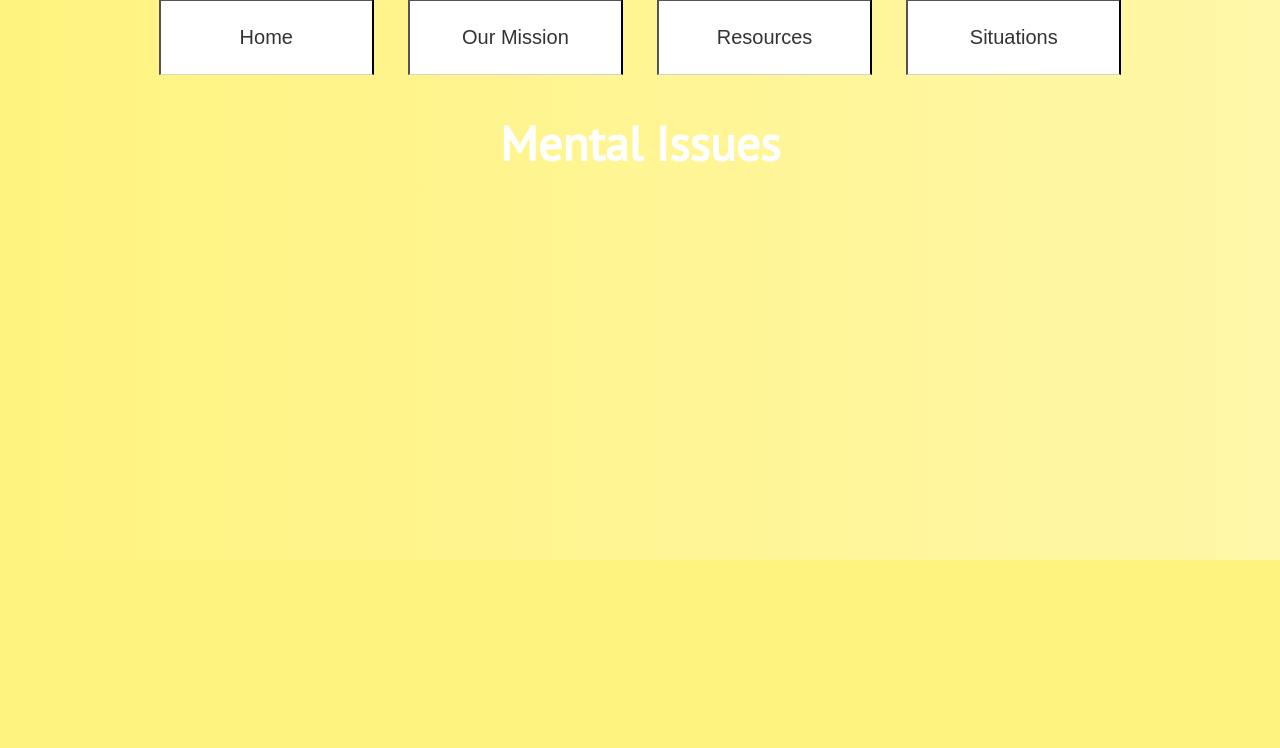
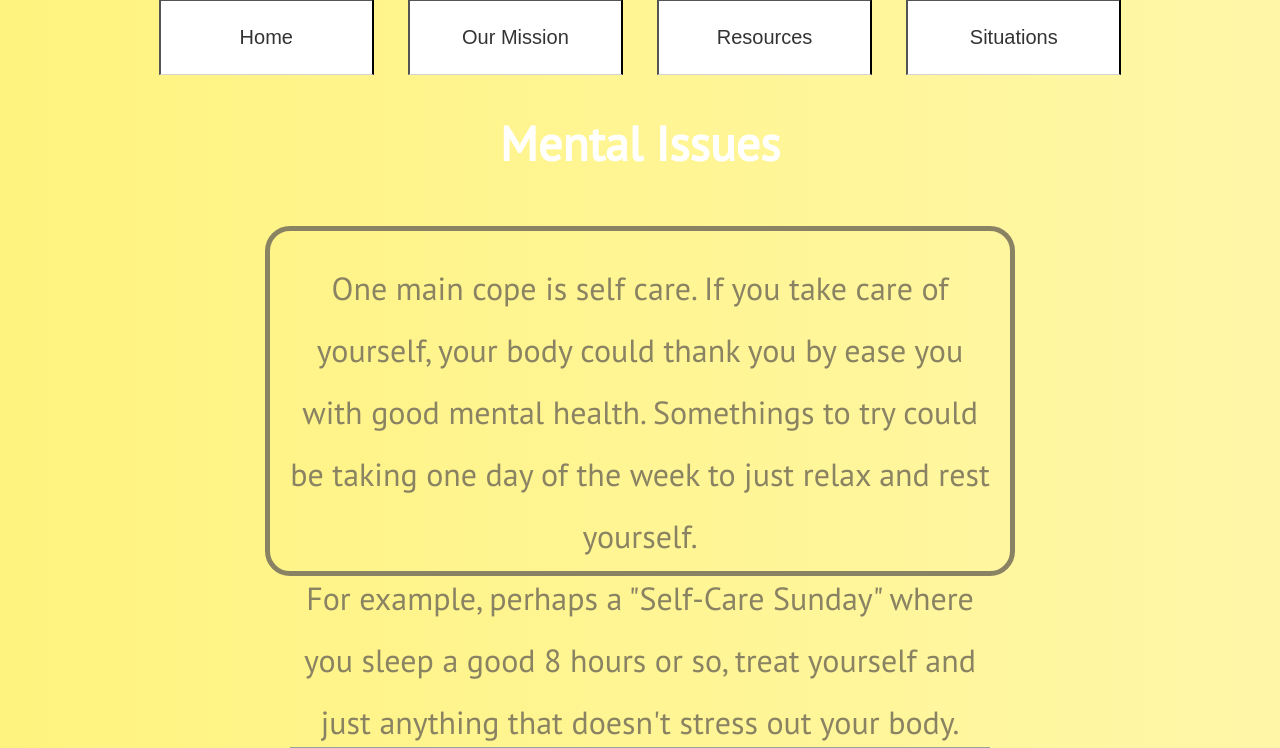
Before and after one commit to kellyo1/survivin, a Python web app: template templates/situations-mental.html in a window 1280 px wide. Shown: the part 240-988 px from the top of the page. Before the commit the page ends 800 px from the top, so only its background shows below. Run offline with Jinja, Linux system fonts and the light colour scheme; the template is opened without the code that fills it, so the values that code supplies are empty; some libraries are stand-ins or nearby versions; grey boxes are pictures that could not be loaded.

Commit message:
Update situations-mental.html
Added what mental issues needed.

```diff
--- a/templates/situations-mental.html
+++ b/templates/situations-mental.html
@@ -34,6 +34,14 @@
 
   <h6 style="text-align:center;"><font size="15"> Mental Issues </h6>
 
+    <center><p id="rcorners2" id="middle;"><font color="#8a8363"><font size="6"> One main cope is self care. If you take care of yourself, your body could thank you by ease you with good mental health. Somethings to try could be taking one day of the week to just relax and rest yourself.<br>
+        For example, perhaps a "Self-Care Sunday" where you sleep a good 8 hours or so, treat yourself and just anything that doesn't stress out your body.<br>
+        <img src="https://media.tenor.com/images/0a05c0cbf86977efd5743793e5dc2a47/tenor.gif" alt="https://media.tenor.com/images/0a05c0cbf86977efd5743793e5dc2a47/tenor.gif" width="700" height="300" align="left"> <br>
+      Maybe try going outside everyday, even if it's for a little while. Look to yourself for validation. Otherwise you give others control your happiness.
+      If life starts to become stressful; remember to stop and just take a moment to yourself, breathe, find your happy/safe space.
+      Remember, you are very important and people care. If we didn't care, this website wouldn't exist.
+    <img src="https://78.media.tumblr.com/405681682285c10b203c60dc63f4774e/tumblr_p0xmktRbvL1qc4uvwo1_500.gif" alt="https://78.media.tumblr.com/405681682285c10b203c60dc63f4774e/tumblr_p0xmktRbvL1qc4uvwo1_500.gif" width="700" height="420" align="center" </center></p>
+
     <!-- CHAT -->
     <script id="cid0020000194047384808" data-cfasync="false" async src="//st.chatango.com/js/gz/emb.js" style="width: 200px;height: 300px;">{"handle":"survivinchat","arch":"js","styles":{"a":"000000","b":69,"c":"FFFFFF","d":"FFFFFF","f":69,"i":69,"k":"000000","l":"000000","m":"000000","n":"FFFFFF","o":69,"p":"10","q":"000000","r":69,"pos":"br","cv":1,"cvfntsz":"20px","cvbg":"000000","cvbga":69,"cvfg":"ffff66","cvw":167,"cvh":42}}</script>
   </body>
```
